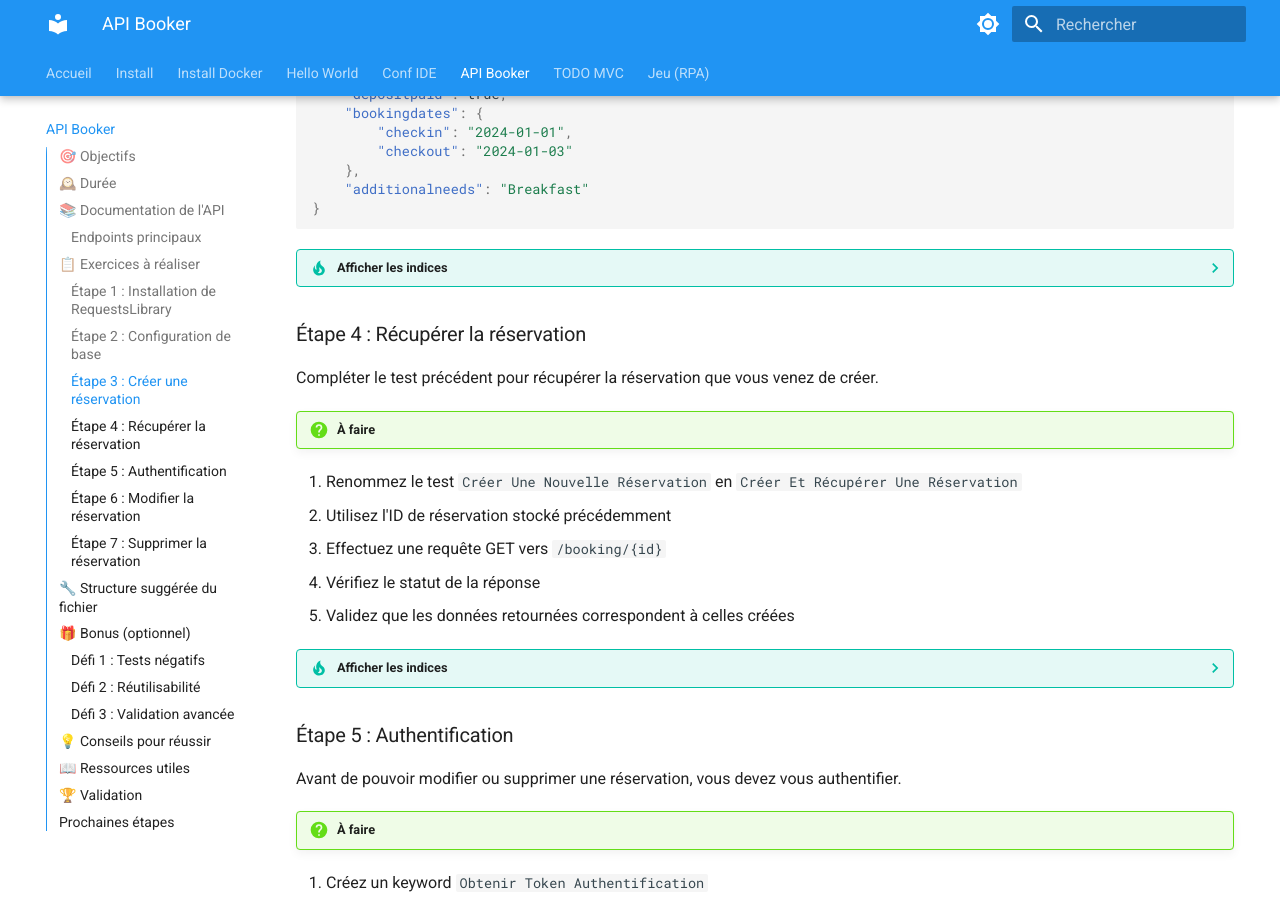
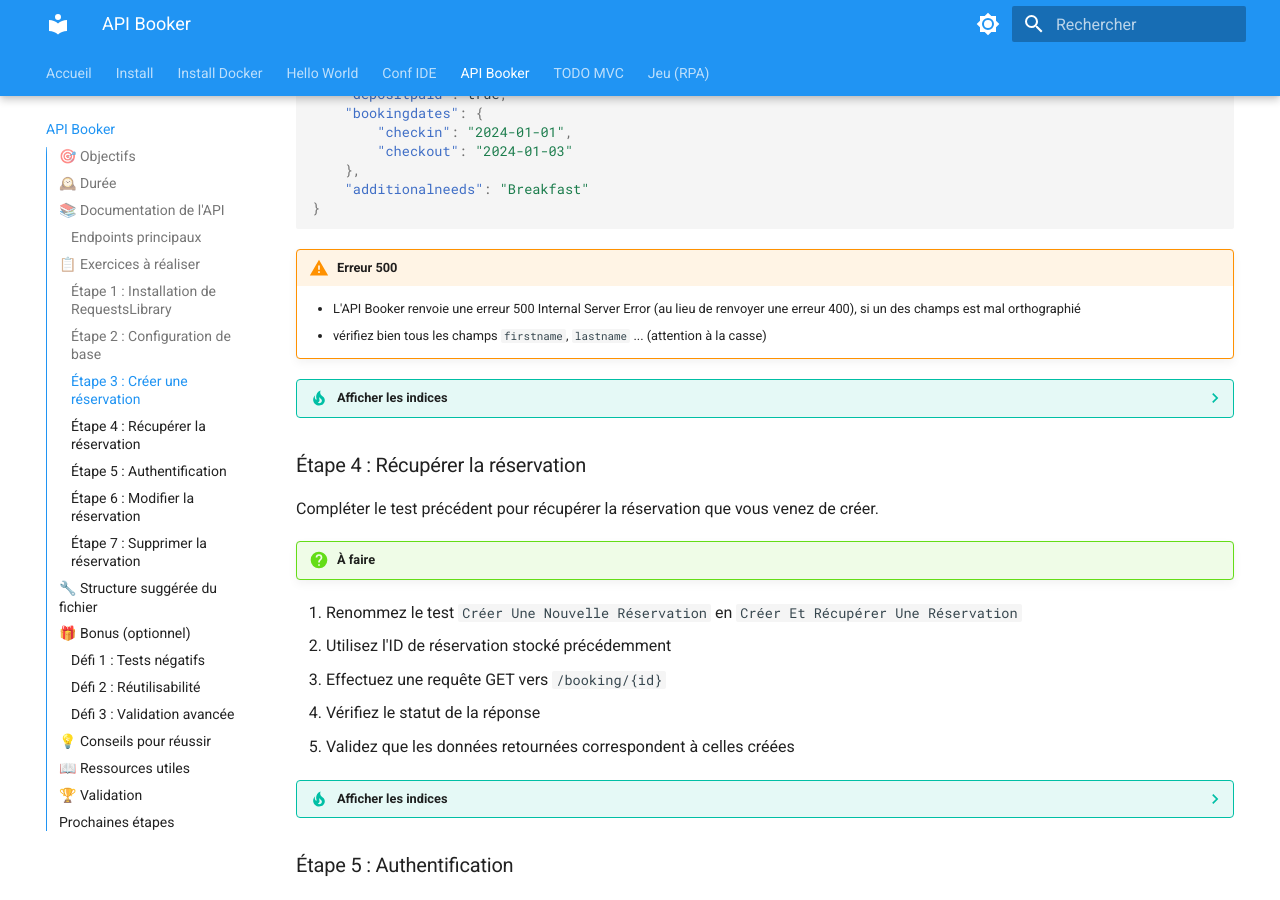
Before and after one commit to remi-picard/robot-codelab, an MkDocs documentation site: the page built from docs/api-booker.md, in a window 1280 px wide and 900 px high, scrolled down 2407 px. Built offline with MkDocs 1.6.1 and Material for MkDocs 9.7.7, drawn with Linux system fonts in a browser that asks for light colours.

Commit message:
Ajoute un warning sur l'API Booker et l'erreur 500 en cas de champs invalides.

````diff
--- a/docs/api-booker.md
+++ b/docs/api-booker.md
@@ -92,6 +92,10 @@ Implémentez un test pour créer une nouvelle réservation.
     "additionalneeds": "Breakfast"
 }
 ```
+
+!!! warning "Erreur 500"
+    - L'API Booker renvoie une erreur 500 Internal Server Error (au lieu de renvoyer une erreur 400), si un des champs est mal orthographié
+    - vérifiez bien tous les champs `firstname`, `lastname` ... (attention à la casse)
 
 ??? tip "Afficher les indices"
     - Utilisez le mot-clé `POST` pour effectuer la requête
````
